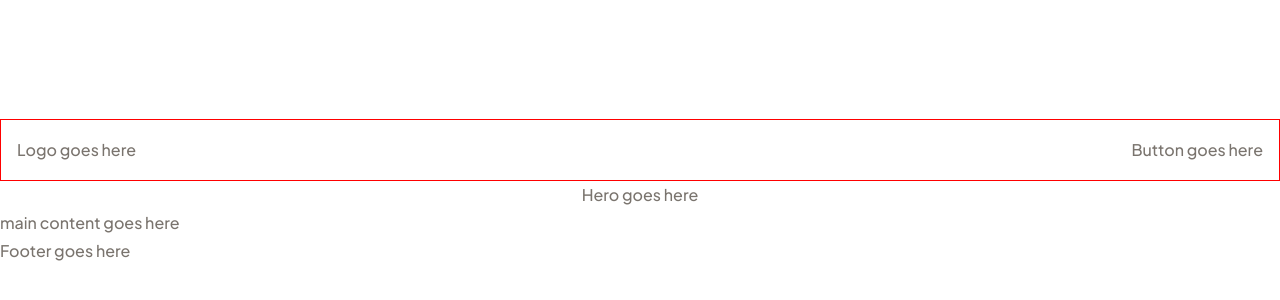
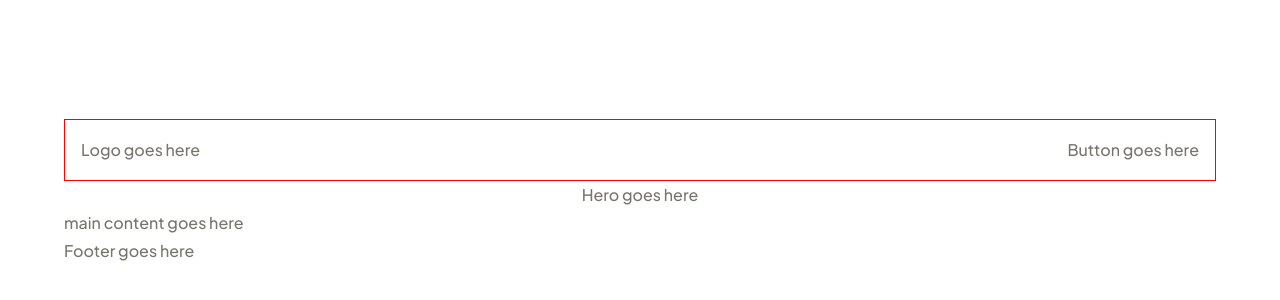
Before and after one commit to Hcmwebs/single-page-design-portfolio, a React (Vite) app: page / in a window 1280 px wide. Shown: the part 208-508 px from the top of the page. Built offline with nearby package versions, Linux system fonts and the light colour scheme.

Commit message:
fixed the container width
Signed-off-by: Heze <64218603+Hcmwebs@users.noreply.github.com>

```diff
--- a/src/Components/Header.jsx
+++ b/src/Components/Header.jsx
@@ -4,12 +4,12 @@ import { Nav, Hero } from './index'
 
 const Header = () => {
 	return (
-		<StyledContainer>
-			<StyledHeader>
+		<StyledHeader>
+			<StyledContainer>
 				<Nav />
 				<Hero />
-			</StyledHeader>
-		</StyledContainer>
+			</StyledContainer>
+		</StyledHeader>
 	)
 }
 
--- a/src/Styles/Container.styled.jsx
+++ b/src/Styles/Container.styled.jsx
@@ -1,11 +1,13 @@
 import styled from 'styled-components'
 
 const StyledContainer = styled.div`
-	width: min(90%, var(--maxWidth));
+	width: min(90vw, var(--maxWidth));
 	margin: 0 auto;
 	display: grid;
 	place-items: center;
-
+	@media (min-width: var(--desktop)) {
+		width: min(95vw, var(--maxWidth));
+	}
 `
 
 export default StyledContainer
--- a/src/Styles/GlobalStyles.jsx
+++ b/src/Styles/GlobalStyles.jsx
@@ -12,7 +12,7 @@ const GlobalStyles = createGlobalStyle`
 --pink:rgba(243, 158,158,1.0);
 --lightRed:rgba(235,117,101,1.0)
 --cyan:rgba(97,196,183,1.0)
---darkPurple:rgba(85,32,73,1.0)
+--darkPurple:rgba(85,32,73,1.0);
 --maxWidth:1440px;
 --fixedWidth:600px;
 --transition-1: all 0.3s ease-in-out;
--- a/src/Styles/Header.styled.jsx
+++ b/src/Styles/Header.styled.jsx
@@ -1,7 +1,7 @@
 import styled from 'styled-components'
 
 const StyledHeader = styled.header`
-	width: 100vw;
+	width: 100%;
 	display: grid;
 	place-items: center;
 `
```
